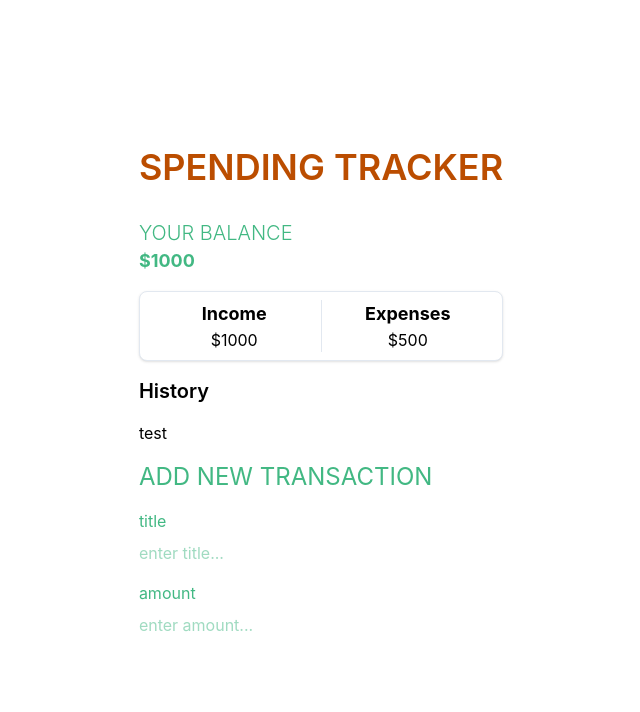
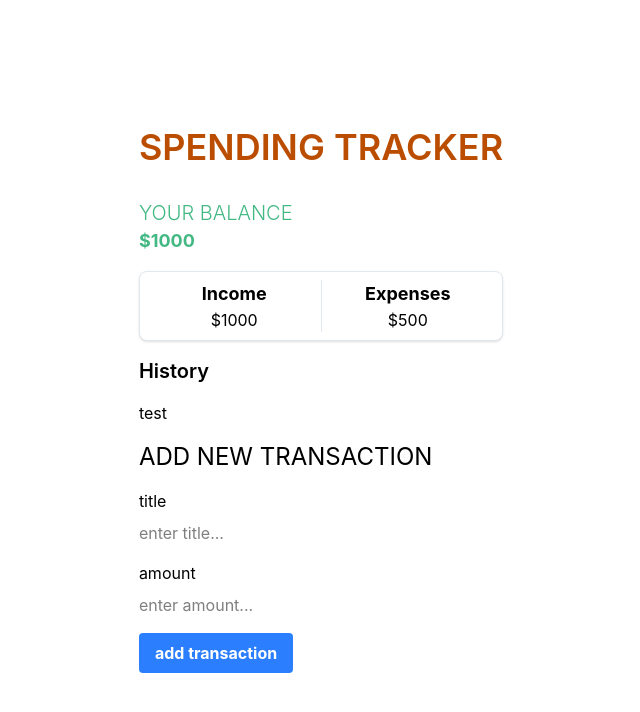
Before and after one commit to edvillatoro2/spending-tracker, a Vue app: page / in a window 1280 px wide. Shown: the top 712 px of the page, without its empty margins (319-959 px from the left). Built offline with nearby package versions, Linux system fonts and the light colour scheme.

Commit message:
addtransaction component logic

```diff
--- a/src/App.vue
+++ b/src/App.vue
@@ -15,7 +15,7 @@
             @delete-transaction="handleTransactionDelete"
           />
           test
-          <AddTransaction :total="1000" />
+          <AddTransaction @add-transaction="handleTransactionAdd" />
         </div>
       </main>
     </div>
@@ -30,15 +30,24 @@ import TransactionList from "./components/TransactionList.vue";
 
 import { ref, computed, onMounted } from "vue";
 import { useToast } from "vue-toastification";
+import type { Transaction } from "./assets/types";
 
 const toast = useToast();
+const transactions = ref<Transaction[]>([]);
+
 const handleTransactionDelete = (id: number) => {
-  // ...delete logic...
+  transactions.value = transactions.value.filter(
+    (transaction) => transaction.id !== id,
+  );
   toast.success("Transaction deleted!");
 };
 
 const handleTransactionAdd = (transaction: Transaction) => {
-  // ...add logic...
+  transactions.value.push({
+    id: transaction.id,
+    description: transaction.description,
+    amount: transaction.amount,
+  });
   toast.success("Transaction added!");
 };
 </script>
--- /dev/null
+++ b/src/assets/types.ts
@@ -0,0 +1,5 @@
+export interface Transaction {
+  id: number;
+  description: string;
+  amount: number;
+}
--- a/src/components/AddTransaction.vue
+++ b/src/components/AddTransaction.vue
@@ -1,7 +1,7 @@
 <template>
-  <div class="balance flex flex-col gap-4">
+  <div class="flex flex-col gap-4">
     <h2 class="text-2xl uppercase">add new transaction</h2>
-    <form action="">
+    <form action="" @submit.prevent="handleSubmit">
       <div class="flex flex-col gap-2 mb-4">
         <label for="text">title</label>
         <input type="text" id="text" placeholder="enter title..." />
@@ -10,14 +10,41 @@
         <label for="amount">amount</label>
         <input type="number" id="amount" placeholder="enter amount..." />
       </div>
+      <button
+        class="bg-blue-500 hover:bg-blue-700 text-white font-bold py-2 px-4 rounded cursor-pointer"
+        type="submit"
+      >
+        add transaction
+      </button>
     </form>
   </div>
 </template>
 
-<script setup lang="ts"></script>
+<script setup lang="ts">
+import { ref } from "vue";
+import { useToast } from "vue-toastification";
+const toast = useToast();
+const text = ref("");
+const amount = ref(0);
+const emit = defineEmits(["add-transaction"]);
+import type { Transaction } from "../assets/types";
 
-<style scoped>
-.balance {
-  color: #42b883;
-}
-</style>
+const handleSubmit = () => {
+  if (!text.value || !amount.value) {
+    // display toast error if either field is empty
+    toast.error("please fill in all fields");
+    return;
+  }
+  const newTransaction: Transaction = {
+    id: Date.now(),
+    description: text.value,
+    amount: amount.value,
+  };
+  emit("add-transaction", newTransaction);
+  // reset form fields
+  text.value = "";
+  amount.value = 0;
+};
+</script>
+
+<style scoped></style>
--- a/src/components/TransactionList.vue
+++ b/src/components/TransactionList.vue
@@ -3,22 +3,26 @@
     <h3 class="text-xl font-semibold">History</h3>
     <ul>
       <li v-for="transaction in transactions" :key="transaction.id">
-        {{ transaction.text }} - {{ transaction.amount }}
-        <button @click="deleteTransaction(transaction.id)">Delete</button>
+        {{ transaction.description }} - {{ transaction.amount }}
+        <button
+          class="bg-red-500 hover:bg-red-700 text-white font-bold py-1 px-2 rounded cursor-pointer ml-2"
+          @click="deleteTransaction(transaction.id)"
+        >
+          Delete
+        </button>
       </li>
     </ul>
   </div>
 </template>
 
 <script setup lang="ts">
-interface Transaction {
-  id: number;
-  text: string;
-  amount: number;
-}
-const props = defineProps<{
-  transactions: Transaction[];
-}>();
+import type { Transaction } from "../assets/types";
+const props = defineProps({
+  transactions: {
+    type: Array as () => Transaction[],
+    required: true,
+  },
+});
 
 const emit = defineEmits(["delete-transaction"]);
 const deleteTransaction = (id: number) => {
--- a/vite.config.ts
+++ b/vite.config.ts
@@ -1,20 +1,20 @@
-import { fileURLToPath, URL } from 'node:url'
+import { fileURLToPath, URL } from "node:url";
 
-import { defineConfig } from 'vite'
-import vue from '@vitejs/plugin-vue'
-import vueDevTools from 'vite-plugin-vue-devtools'
-import tailwindcss from '@tailwindcss/vite'
+import { defineConfig } from "vite";
+import vue from "@vitejs/plugin-vue";
+// import vueDevTools from 'vite-plugin-vue-devtools'
+import tailwindcss from "@tailwindcss/vite";
 
 // https://vite.dev/config/
 export default defineConfig({
   plugins: [
     vue(),
-    vueDevTools(),
+    // vueDevTools(),
     tailwindcss(),
   ],
   resolve: {
     alias: {
-      '@': fileURLToPath(new URL('./src', import.meta.url))
+      "@": fileURLToPath(new URL("./src", import.meta.url)),
     },
   },
-})
+});
```
Also changed, not shown: src/composables/useToast.ts (deleted), src/composables/useTransaction.ts (deleted).
